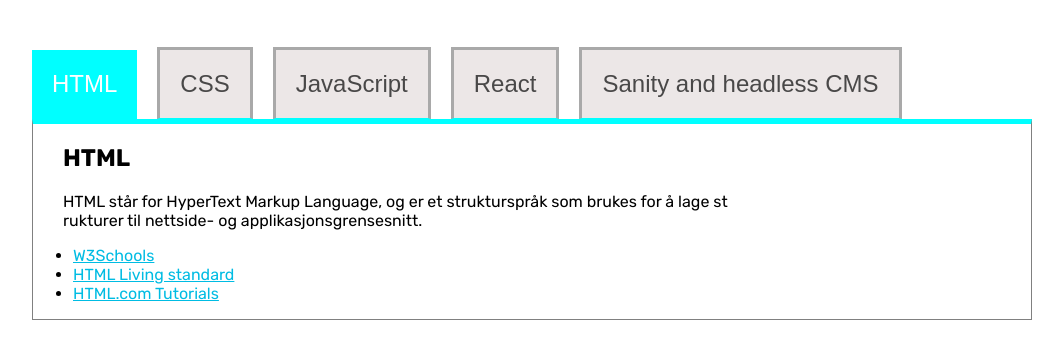
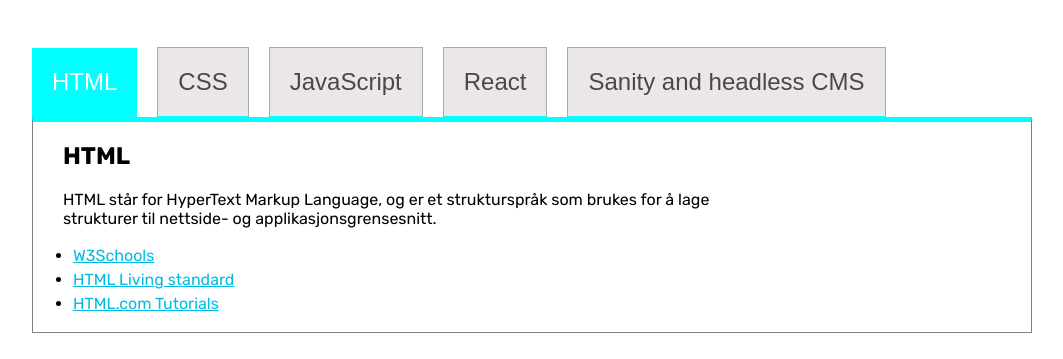
Before and after one commit to Adyanx/uin23ak2_resource_layout_Ali, a plain HTML site: page index.html in a window 1280 px wide. Shown: the part 151-510 px from the top of the page, without its empty margins (108-1171 px from the left). Drawn offline with Linux system fonts and the light colour scheme.

Commit message:
Endringer javascript og stylesheet

```diff
--- a/ressurser.js
+++ b/ressurser.js
@@ -101,7 +101,7 @@ const faner = document.getElementById("faner");
 const innhold = document.getElementById("innhold");
 
 faner.innerHTML = resources.map((resource, info) => {
-    return `<button class="btn ${info === 0 ? "active" : ""}" onClick="showTabContent(${info})">${resource.category} </button>`;
+    return `<button class="btn ${info === 0 ? "active" : ""}" onClick="tabContent(${info})">${resource.category} </button>`;
 }).join("");
 
 innhold.innerHTML = resources.map((resource, info) => {
@@ -114,7 +114,7 @@ innhold.innerHTML = resources.map((resource, info) => {
     </div>`;
 }).join("");
 
-function showTabContent(info) {
+function tabContent(info) {
     const tabButtons = document.querySelectorAll(".btn");
     tabButtons.forEach(button => button.classList.remove("active"));
     const tabContents = document.querySelectorAll(".innhold");
--- a/stylesheet.css
+++ b/stylesheet.css
@@ -3,7 +3,6 @@
 
 body{
     font-family: 'Rubik', sans-serif;
-    word-break: break-all;
 }
 
 header{
@@ -28,22 +27,22 @@ div#container {
 main article{
     border: 1px solid grey;
     border-top: 5px solid #00FFFF;
-    word-break: break-all;
 }
 
 main article h2, p{
-    word-break: break-all;
     margin-left: 3%;
-    margin-right: 30%;
+    max-width: 65%;
 }
 
 main article ul li a{
+    line-height: 1.5;
     color: #00BCE3;
+    font-size: medium;
 }
 
 .btn {
     margin-top: 5%;
-    border: solid darkgrey;
+    border: 1px solid darkgrey;
     text-decoration: none;
     color: rgb(73, 72, 72);
     font-size: x-large;
```
